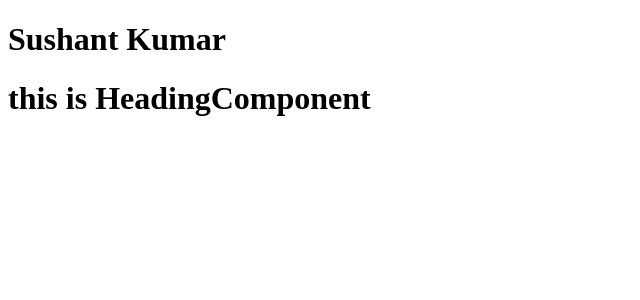
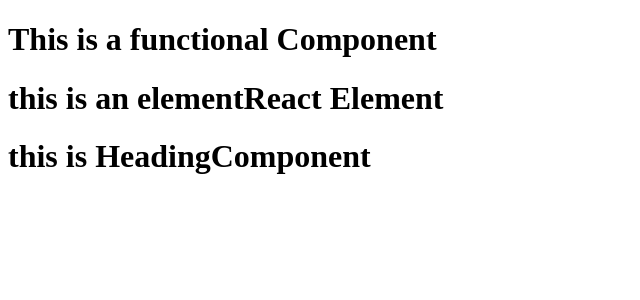
Before and after one commit to SushantKumar1999/Namaste-React, a React (Vite) app: page / in a window 1280 px wide. Shown: the top 300 px of the page, without its empty margins (0-640 px from the left). Built offline with nearby package versions, Linux system fonts and the light colour scheme.

Commit message:
Component Composition

```diff
--- a/App.js
+++ b/App.js
@@ -1,20 +1,33 @@
 import React from "react";
 import ReactDOM from "react-dom/client";
 
+// React Element
+const element = <span>React Element</span>
 
+
+
+// React Element
+const titles = (
+  <h1>
+    this is an element
+   {element}     {/*// this is how we put react element inside a react element */}
+  </h1>
+)
+
+// React Functional Component
 const Title = () => (
-  <h1> Sushant Kumar</h1>
+  <h1> This is a functional Component </h1>
 )
 
 // React Functional Component
 const HeadingComponent = () => (
   <div id="container">
-    <Title />
+     <Title />   {/*this is how we put a component inside a component  */}
+    {titles}    {/*this is how we put element inside a component  */}
     <h1>this is HeadingComponent </h1>
   </div>
 )
 
-// What we have done above is the component composition.
 
 
 const root = ReactDOM.createRoot(document.getElementById("root"));
```
